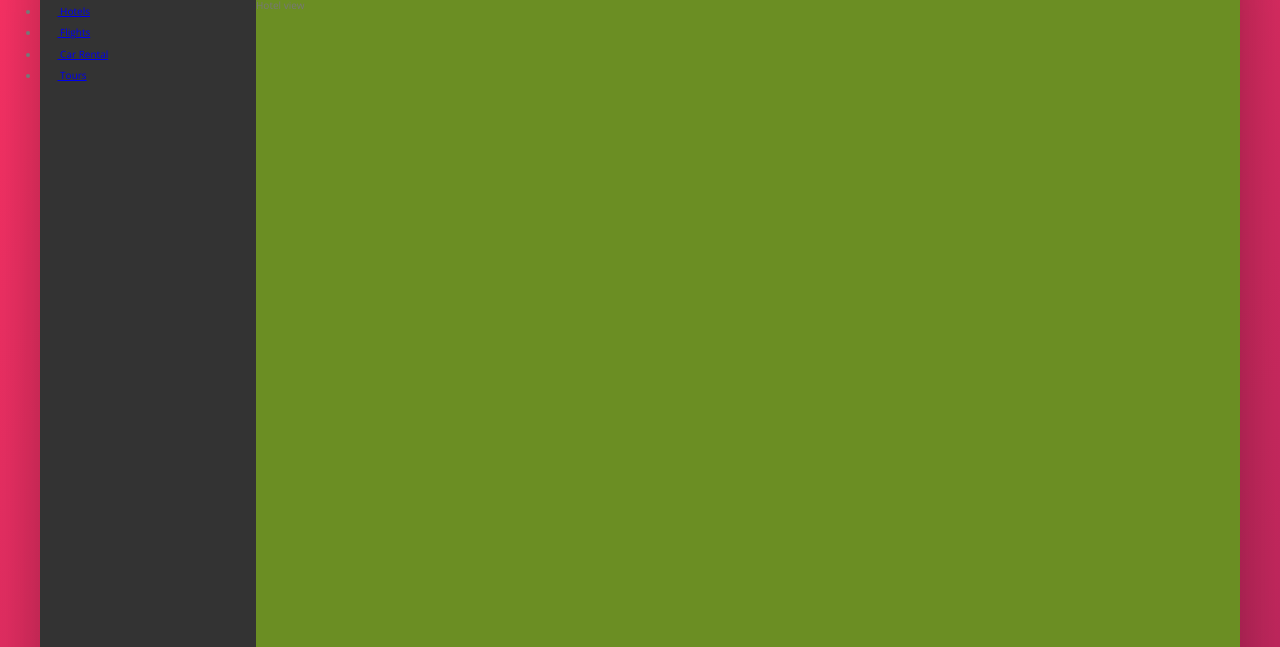
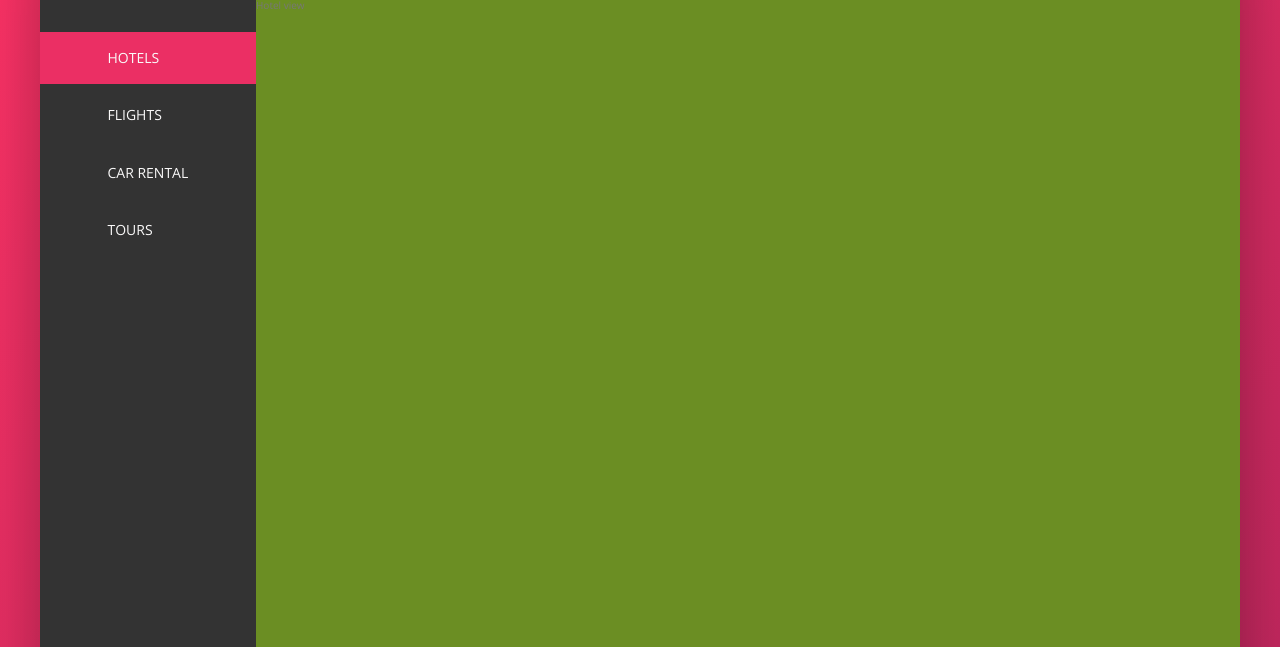
Before and after one commit to Poirei/Trillo, a website: page index.html in a window 1280 px wide. Shown: the part 153-800 px from the top of the page. Drawn offline with nearby package versions, Linux system fonts and the light colour scheme.

Commit message:
added side-bar styles.

```diff
--- a/index.html
+++ b/index.html
@@ -58,7 +58,7 @@
       <div class="content">
         <nav class="sidebar">
           <ul class="side-nav">
-            <li class="side-nav__item">
+            <li class="side-nav__item side-nav__item--active">
               <a href="#" class="side-nav__link">
                 <svg class="side-nav__icon">
                   <use xlink:href="img/sprite.svg#icon-home"></use>
--- a/sass/_components.scss
+++ b/sass/_components.scss
@@ -110,18 +110,59 @@
 }
 
 .side-nav {
+  font-size: 1.4rem;
+  list-style: none;
+  margin-top: 3.5rem;
 
   &__item {
+    position: relative;
 
+    &:not(:last-child) {
+      margin-bottom: 0.5rem;
+    }
   }
 
-  &__link {
+  &__item::before {
+    content: "";
+    position: absolute;
+    height: 100%;
+    width: 3px;
+    top: 0;
+    left: 0;
+    background-color: var(--color-primary);
+    transform: scaleY(0);
+    transition: transform 0.2s, width 0.4s 0.2s cubic-bezier(1, 0, 0, 1),
+      background-color 0.1s;
+    transform-origin: bottom;
+  }
 
+  &__item:hover::before,
+  &__item--active::before {
+    transform: scaleY(1);
+    width: 100%;
+  }
+
+  &__item:active::before {
+    background-color: var(--color-primary-light);
+  }
+
+  &__link:link,
+  &__link:visited {
+    color: var(--color-grey-light-1);
+    text-decoration: none;
+    text-transform: uppercase;
+    display: flex;
+    align-items: center;
+    padding: 1.5rem 3rem;
+    position: relative;
+    z-index: 10;
   }
 
   &__icon {
     width: 1.75rem;
     height: 1.75rem;
+    margin-right: 2rem;
+    fill: currentColor;
   }
 }
 
```
Also changed, not shown: css/style.css, 1 other file.
